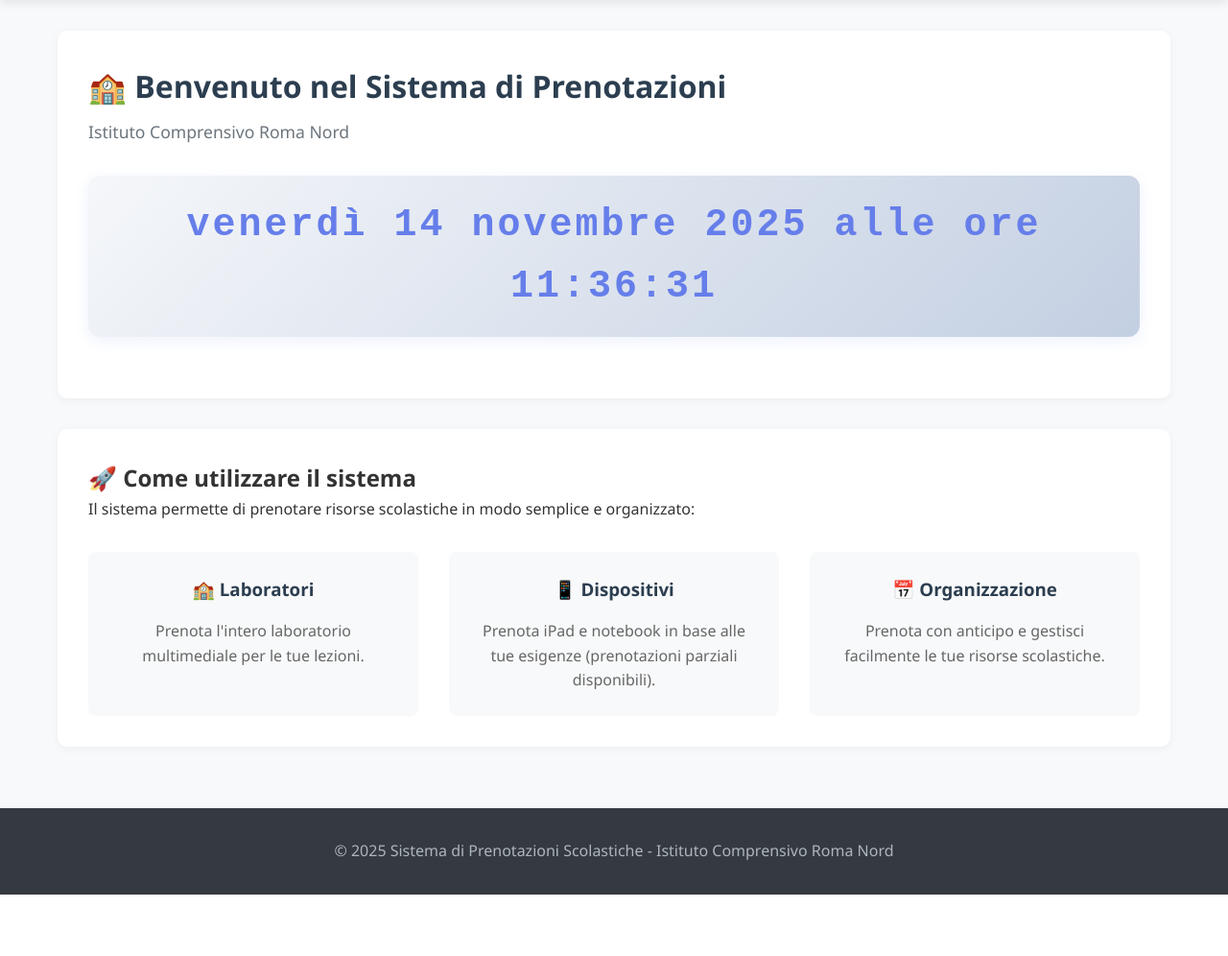
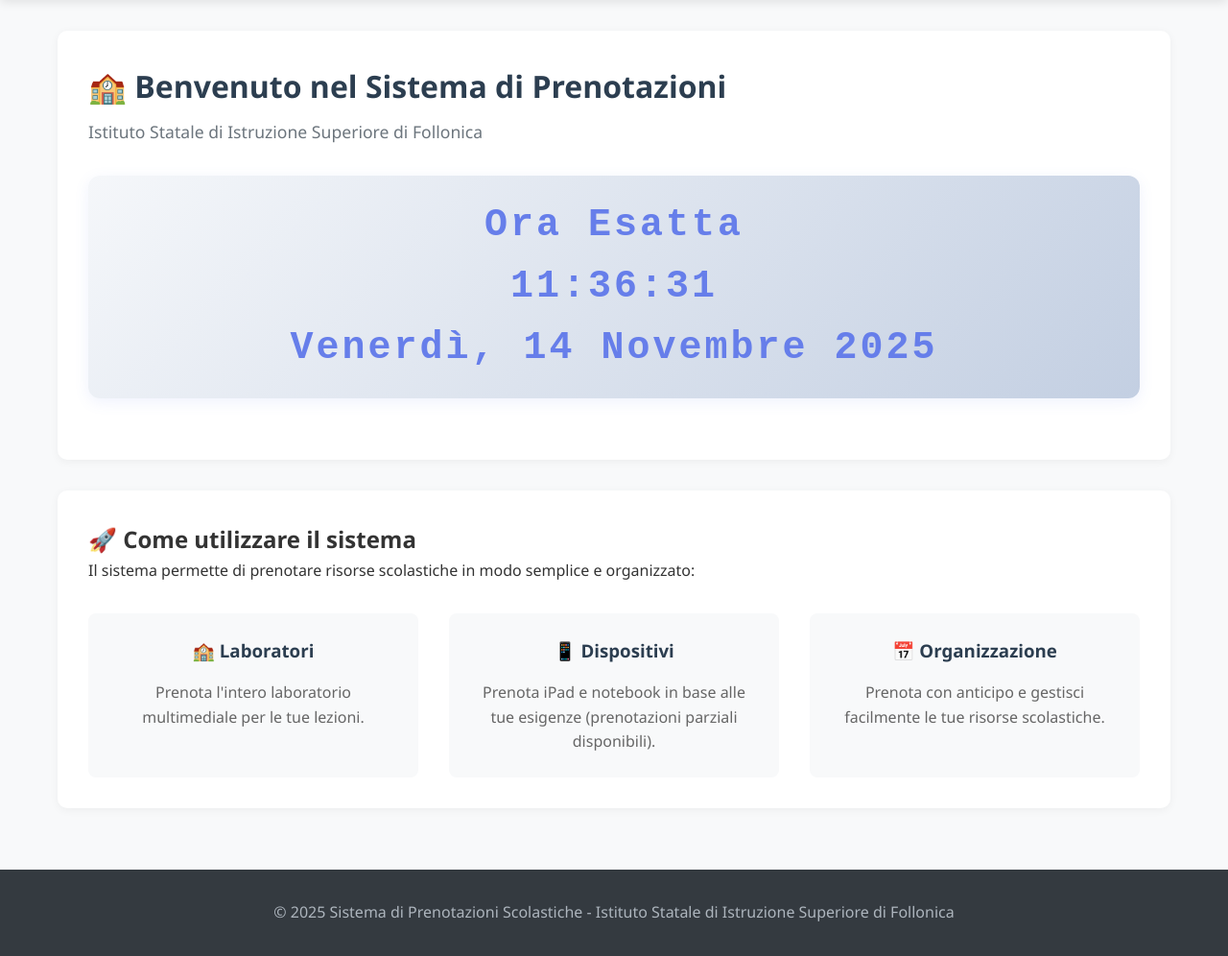
Before and after one commit to nicovoni/prenotazioni_scuola_project, a Django app: page / in a window 1280 px wide. Shown: the part 73-1069 px from the top of the page at 96% size. Before the commit the page ends 1005 px from the top, so only its background shows below. Run offline with Django 4.2, Linux system fonts and the light colour scheme; the visitor is signed in with stand-in values (Sample User, id 1).

Commit message:
bevovino

```diff
--- a/backend/config/templates/base.html
+++ b/backend/config/templates/base.html
@@ -16,6 +16,50 @@
             background: #f8f9fa;
             color: #333;
             line-height: 1.6;
+        }
+
+        /* Stili specifici per ruolo amministratore */
+        .admin-interface .header {
+            background: linear-gradient(135deg, #2c3e50 0%, #34495e 100%);
+        }
+
+        .admin-interface .btn-primary {
+            background: #e74c3c;
+        }
+
+        .admin-interface .btn-primary:hover {
+            background: #c0392b;
+        }
+
+        .admin-interface .page-header {
+            background: linear-gradient(135deg, #ecf0f1 0%, #bdc3c7 100%);
+            border-left: 5px solid #e74c3c;
+        }
+
+        .admin-interface .content-card {
+            border-left: 4px solid #e74c3c;
+        }
+
+        /* Stili specifici per ruolo docente */
+        .docente-interface .header {
+            background: linear-gradient(135deg, #667eea 0%, #764ba2 100%);
+        }
+
+        .docente-interface .btn-primary {
+            background: #28a745;
+        }
+
+        .docente-interface .btn-primary:hover {
+            background: #218838;
+        }
+
+        .docente-interface .page-header {
+            background: white;
+            border-left: none;
+        }
+
+        .docente-interface .content-card {
+            border-left: none;
         }
 
         .header {
@@ -240,7 +284,7 @@
     </style>
     {% block extra_head %}{% endblock %}
 </head>
-<body>
+<body class="{% if user.is_authenticated %}{% if user.is_admin %}admin-interface{% else %}docente-interface{% endif %}{% endif %}">
     <header class="header">
         <nav class="nav-container">
             <a href="{% url 'home' %}" class="logo">📚 Sistema Prenotazioni</a>
@@ -309,7 +353,7 @@
 
     <footer class="footer">
         <div class="footer-content">
-            <p>&copy; 2025 Sistema di Prenotazioni Scolastiche - Istituto Comprensivo Roma Nord</p>
+            <p>&copy; 2025 Sistema di Prenotazioni Scolastiche - Istituto Statale di Istruzione Superiore di Follonica</p>
         </div>
     </footer>
 
--- a/backend/config/templates/home.html
+++ b/backend/config/templates/home.html
@@ -5,7 +5,7 @@
 {% block content %}
 <div class="page-header">
     <h1 class="page-title">🏫 Benvenuto nel Sistema di Prenotazioni</h1>
-    <p class="page-subtitle">Istituto Comprensivo Roma Nord</p>
+    <p class="page-subtitle">Istituto Statale di Istruzione Superiore di Follonica</p>
     <div class="clock" id="clock"></div>
 </div>
 
@@ -54,17 +54,15 @@
 <script>
     function updateClock() {
         const now = new Date();
-        const options = {
-            hour: '2-digit',
-            minute: '2-digit',
-            second: '2-digit',
-            weekday: 'long',
-            year: 'numeric',
-            month: 'long',
-            day: 'numeric'
-        };
-        const timeString = now.toLocaleTimeString('it-IT', options);
-        document.getElementById('clock').textContent = timeString;
+        const time = now.toLocaleTimeString('it-IT', { hour: '2-digit', minute: '2-digit', second: '2-digit' });
+        const weekday = now.toLocaleDateString('it-IT', { weekday: 'long' });
+        const capitalizedWeekday = weekday.charAt(0).toUpperCase() + weekday.slice(1);
+        const day = now.getDate();
+        const month = now.toLocaleDateString('it-IT', { month: 'long' });
+        const capitalizedMonth = month.charAt(0).toUpperCase() + month.slice(1);
+        const year = now.getFullYear();
+        const date = `${capitalizedWeekday}, ${day} ${capitalizedMonth} ${year}`;
+        document.getElementById('clock').innerHTML = `Ora Esatta<br>${time}<br>${date}`;
     }
     setInterval(updateClock, 1000);
     updateClock();
```
Also changed, not shown: backend/config/settings.py (+7 -1 lines), backend/config/views_email_login.py (+7 -1 lines).
